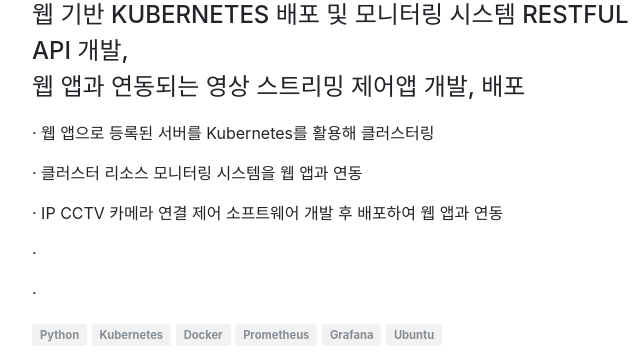
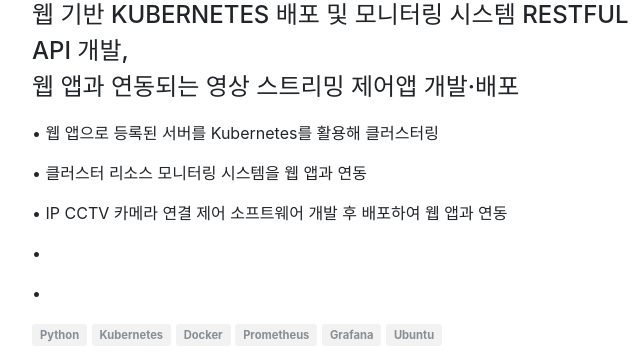
Before and after one commit to sehooh5/sehooh5.github.io, a website with bundled scripts: page index.html in a window 1280 px wide. Shown: the part 1350-1705 px from the top of the page, 288-928 px from the left. Built offline with nearby package versions, Linux system fonts and the light colour scheme; a web font is replaced by a local one.

Commit message:
update experience

```diff
--- a/index.html
+++ b/index.html
@@ -129,12 +129,12 @@
           <div class="resume-content">
             <h3 class="mb-0">한국전자기술연구원(2년차)</h3>
             <div class="subheading mb-3">웹 기반 Kubernetes 배포 및 모니터링 시스템 RESTful API 개발,
-              <br>웹 앱과 연동되는 영상 스트리밍 제어앱 개발, 배포</div>
-            <p>&middot; 웹 앱으로 등록된 서버를 Kubernetes를 활용해 클러스터링</p>
-            <p>&middot; 클러스터 리소스 모니터링 시스템을 웹 앱과 연동</p>
-            <p>&middot; IP CCTV 카메라 연결 제어 소프트웨어 개발 후 배포하여 웹 앱과 연동</p>
-            <p>&middot; </p>
-            <p>&middot; </p>
+              <br>웹 앱과 연동되는 영상 스트리밍 제어앱 개발&middot;배포</div>
+            <p>&bull; 웹 앱으로 등록된 서버를 Kubernetes를 활용해 클러스터링</p>
+            <p>&bull; 클러스터 리소스 모니터링 시스템을 웹 앱과 연동</p>
+            <p>&bull; IP CCTV 카메라 연결 제어 소프트웨어 개발 후 배포하여 웹 앱과 연동</p>
+            <p>&bull; </p>
+            <p>&bull; </p>
             <span class="rounded-button" ><span>Python</span></span>
             <span class="rounded-button" ><span>Kubernetes</span></span>
             <span class="rounded-button" ><span>Docker</span></span>
```
